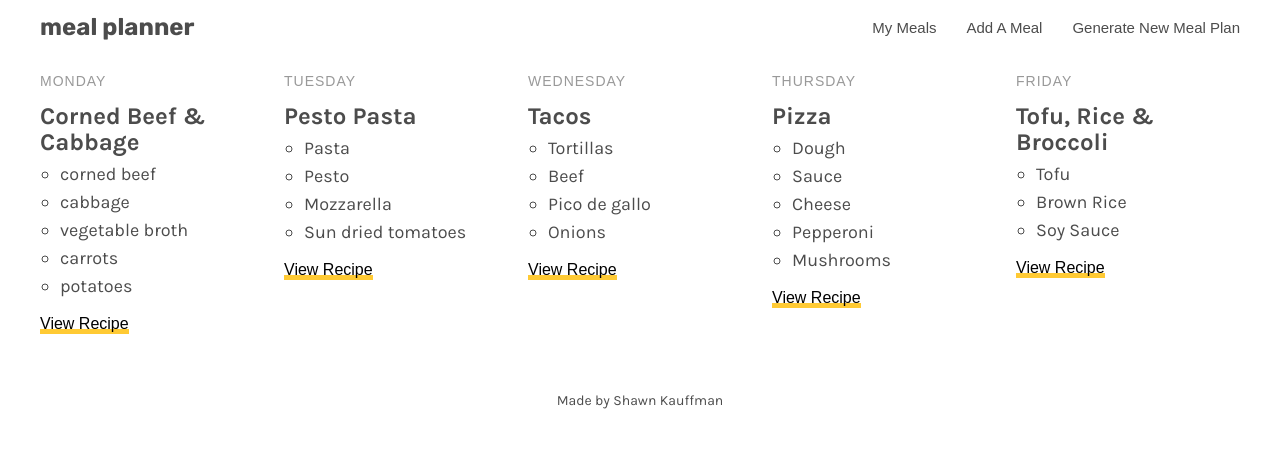
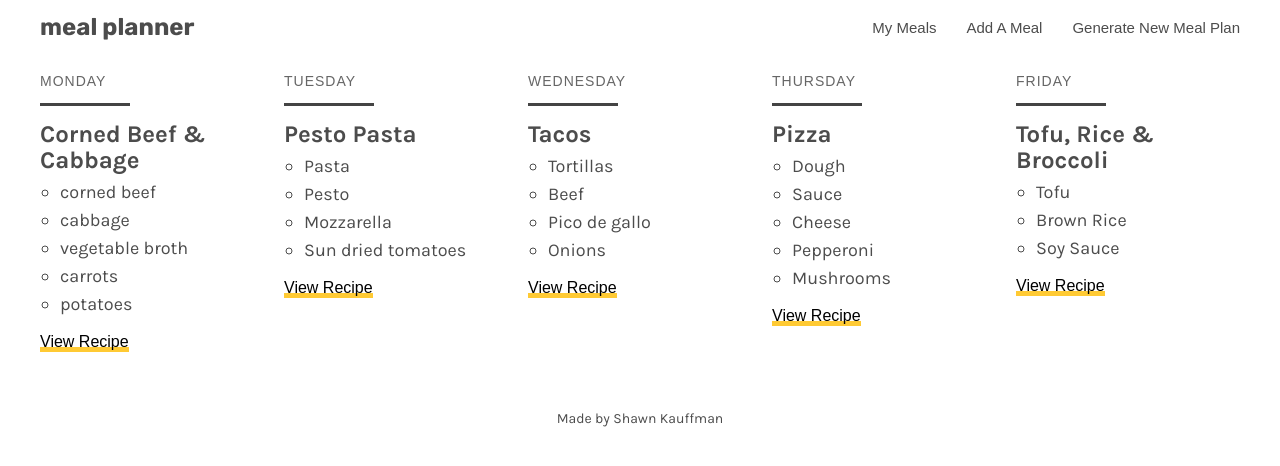
Before and after one commit to shawnkauffman/mealplanner, a React (Vite) app: page / in a window 1280 px wide. Shown: the top 466 px of the page. Built offline with nearby package versions, Linux system fonts and the light colour scheme.

Commit message:
added functionality to view the recipe in a modal

```diff
--- a/src/App.js
+++ b/src/App.js
@@ -17,6 +17,7 @@ class App extends Component {
     this.addMeal = this.addMeal.bind(this);
     this.openAddMealForm = this.openAddMealForm.bind(this);
     this.generateNewMealPlan = this.generateNewMealPlan.bind(this);
+    this.closeModal = this.closeModal.bind(this);
   }
 
   componentDidMount() {
@@ -27,7 +28,7 @@ class App extends Component {
             {
               id: 1,
               name: "Corned Beef & Cabbage",
-            recipe: '',
+              recipe: "Step 1: Boil potatoes, Step 2: ",
               ingredients: [
                 "corned beef",
                 "cabbage",
@@ -39,7 +40,7 @@ class App extends Component {
             {
               id: 2,
               name: "Pesto Pasta",
-            recipe: '',
+              recipe: "",
               ingredients: [
                 "Pasta",
                 "Pesto",
@@ -50,13 +51,13 @@ class App extends Component {
             {
               id: 3,
               name: "Tacos",
-            recipe: '',
+              recipe: "",
               ingredients: ["Tortillas", "Beef", "Pico de gallo", "Onions"]
             },
             {
               id: 4,
               name: "Pizza",
-            recipe: '',
+              recipe: "",
               ingredients: [
                 "Dough",
                 "Sauce",
@@ -68,7 +69,7 @@ class App extends Component {
             {
               id: 5,
               name: "Tofu, Rice & Broccoli",
-            recipe: '',
+              recipe: "",
               ingredients: ["Tofu", "Brown Rice", "Soy Sauce"]
             }
           ];
@@ -92,9 +93,19 @@ class App extends Component {
   openAddMealForm() {
     document.getElementById("modal").classList.add("active");
     ReactDOM.render(
-      <AddMeal addMeal={this.addMeal} meals={this.state.meals} />,
+      <AddMeal
+        addMeal={this.addMeal}
+        meals={this.state.meals}
+        closeModal={this.closeModal}
+      />,
       document.getElementById("modal")
     );
+  }
+
+  closeModal() {
+    const modal = document.getElementById("modal");
+    ReactDOM.unmountComponentAtNode(modal);
+    modal.classList.remove("active");
   }
 
   shuffle(array) {
@@ -134,8 +145,16 @@ class App extends Component {
         />
         <section>
           <Router>
-            <MealList path="/" meals={this.state.meals} />
-            <DisplayAllMeals path="/meals/" meals={this.state.meals} />
+            <MealList
+              path="/"
+              meals={this.state.meals}
+              closeModal={this.closeModal}
+            />
+            <DisplayAllMeals
+              path="/meals/"
+              meals={this.state.meals}
+              closeModal={this.closeModal}
+            />
           </Router>
         </section>
         <Footer />
--- a/src/App.scss
+++ b/src/App.scss
@@ -31,8 +31,12 @@ button {
 
 body {
   color: $textDark;
-  font-size: 14px;
+  font-size: 18px;
   font-family: "Karla", sans-serif;
+}
+
+p {
+  margin-top: 25px;
 }
 
 a.logo {
@@ -102,8 +106,11 @@ ul.weekdays {
     padding: 20px 20px 0 0;
     text-transform: uppercase;
     font-family: arial, sans-serif;
-    color: $textLight;
+    color: $textMedium;
     letter-spacing: 1px;
+    padding-bottom: 15px;
+    width: 40%;
+    border-bottom: 3px solid #444;
   }
 }
 
@@ -126,6 +133,11 @@ ul.meal-list {
     margin-top: 10px;
     display: inline-block;
     border-bottom: 1px solid $primary;
+    cursor: pointer;
+
+    &:hover {
+      background: $primary;
+    }
   }
 }
 
--- a/src/components/AddMeal.js
+++ b/src/components/AddMeal.js
@@ -14,12 +14,6 @@ class AddNewMealForm extends Component {
 
     this.handleFormSubmit = this.handleFormSubmit.bind(this);
     this.handleInputChange = this.handleInputChange.bind(this);
-  }
-
-  closeAddNewMealForm() {
-    const modal = document.getElementById("modal");
-    ReactDOM.unmountComponentAtNode(modal);
-    modal.classList.remove("active");
   }
 
   handleInputChange(e) {
@@ -52,12 +46,12 @@ class AddNewMealForm extends Component {
 
   render() {
     return (
-      <div className="modal--inner">
+      <div className="modal-inner">
         <h1>Add a Meal</h1>
         <button
           type="button"
-          className="modal--close-button"
-          onClick={this.closeAddNewMealForm}
+          className="modal-close-button"
+          onClick={this.props.closeModal}
         >
           &times;
         </button>
@@ -80,7 +74,7 @@ class AddNewMealForm extends Component {
             name="recipe"
             placeholder="Recipe"
             onChange={this.handleInputChange}
-            value={this.state.ingredients}
+            value={this.state.recipe}
           />
           <button type="submit">Add Meal</button>
         </form>
--- a/src/components/DisplayAllMeals.js
+++ b/src/components/DisplayAllMeals.js
@@ -14,6 +14,7 @@ class DisplayAllMeals extends Component {
                 ingredients={meal.ingredients}
                 recipe={meal.recipe}
                 key={meal.id}
+                closeModal={this.props.closeModal}
               />
             );
           })}
--- a/src/components/Meal.js
+++ b/src/components/Meal.js
@@ -1,4 +1,6 @@
 import React, { Component } from "react";
+import ReactDOM from "react-dom";
+import RecipeModal from "./RecipeModal";
 
 class Meal extends Component {
   constructor() {
@@ -8,6 +10,17 @@ class Meal extends Component {
 
   openRecipeModal(e) {
     e.preventDefault();
+    document.getElementById("modal").classList.add("active");
+
+    ReactDOM.render(
+      <RecipeModal
+        name={this.props.name}
+        ingredients={this.props.ingredients}
+        recipe={this.props.recipe}
+        closeModal={this.props.closeModal}
+      />,
+      document.getElementById("modal")
+    );
   }
 
   render() {
--- a/src/components/MealList.js
+++ b/src/components/MealList.js
@@ -20,6 +20,7 @@ class MealList extends Component {
                 ingredients={meal.ingredients}
                 recipe={meal.recipe}
                 key={meal.id}
+                closeModal={this.props.closeModal}
               />
             );
           })}
--- a/src/components/RecipeModal.js
+++ b/src/components/RecipeModal.js
@@ -3,7 +3,7 @@ import React, { Component } from "react";
 class Recipe extends Component {
   render() {
     return (
-      <div className="modal--inner">
+      <div className="modal-inner">
         <h1>{this.props.name}</h1>
         <button
           type="button"
@@ -12,12 +12,12 @@ class Recipe extends Component {
         >
           &times;
         </button>
-        <div>
-          {this.props.ingredients}
-        </div>
-        <div>
-          {this.props.recipe}
-        </div>
+        <ul className="ingredient-list">
+          {this.props.ingredients.map(item => {
+            return <li key={item}>{item}</li>;
+          })}
+        </ul>
+        <p>{this.props.recipe}</p>
       </div>
     );
   }
--- a/src/sass/partials/_modal.scss
+++ b/src/sass/partials/_modal.scss
@@ -16,7 +16,8 @@
   }
 }
 
-.modal--inner {
+.modal-inner {
+  min-width: 40%;
   transform: translate(-50%, -50%);
   background: $white;
   top: 50%;
@@ -32,7 +33,7 @@
   }
 }
 
-.modal--close-button {
+.modal-close-button {
   cursor: pointer;
   color: $iconLight;
   font-size: 24px;
--- a/src/sass/partials/_variables.scss
+++ b/src/sass/partials/_variables.scss
@@ -1,5 +1,6 @@
 $iconLight: #aaa;
 $textDark: #4c4c4c;
+$textMedium: #666;
 $textLight: #999;
 $white: #fff;
 $inputBorder: #c3c3c3;
```
Lines whose indentation alone changed are shown as unchanged.
